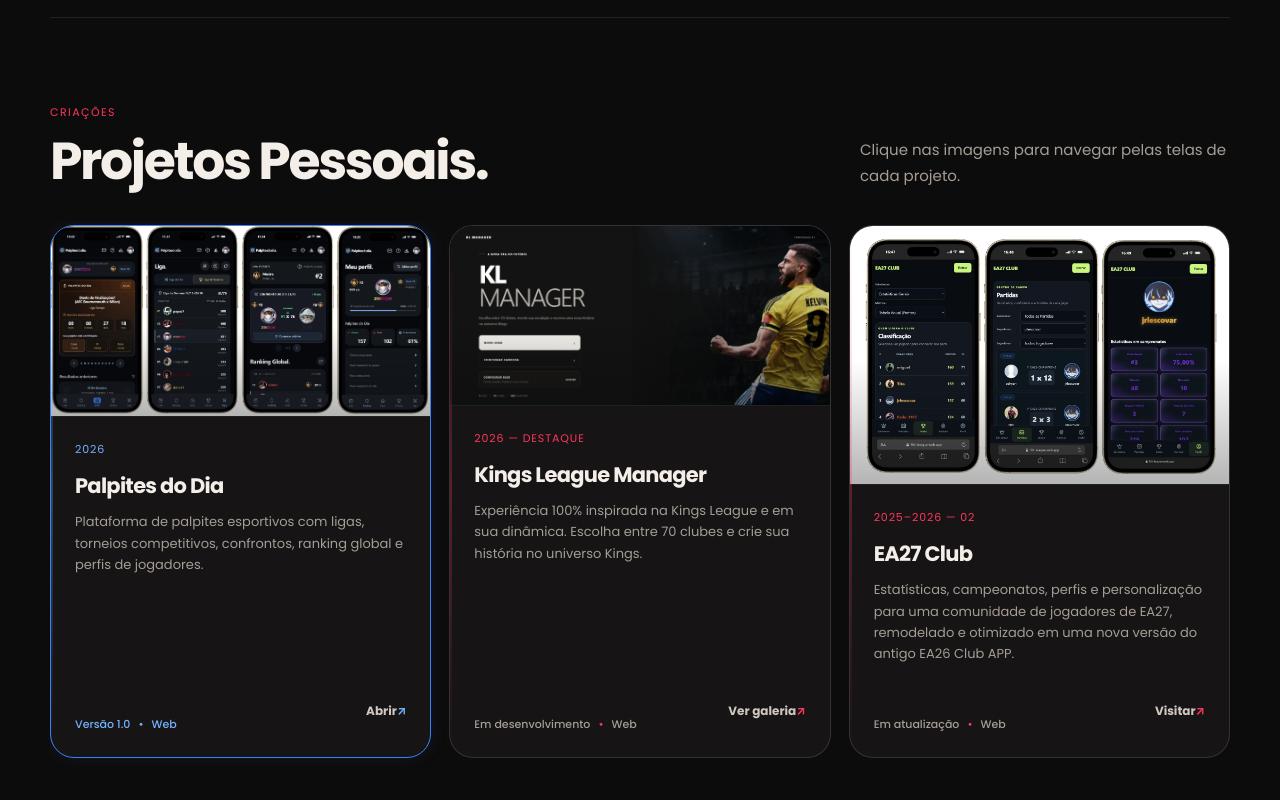
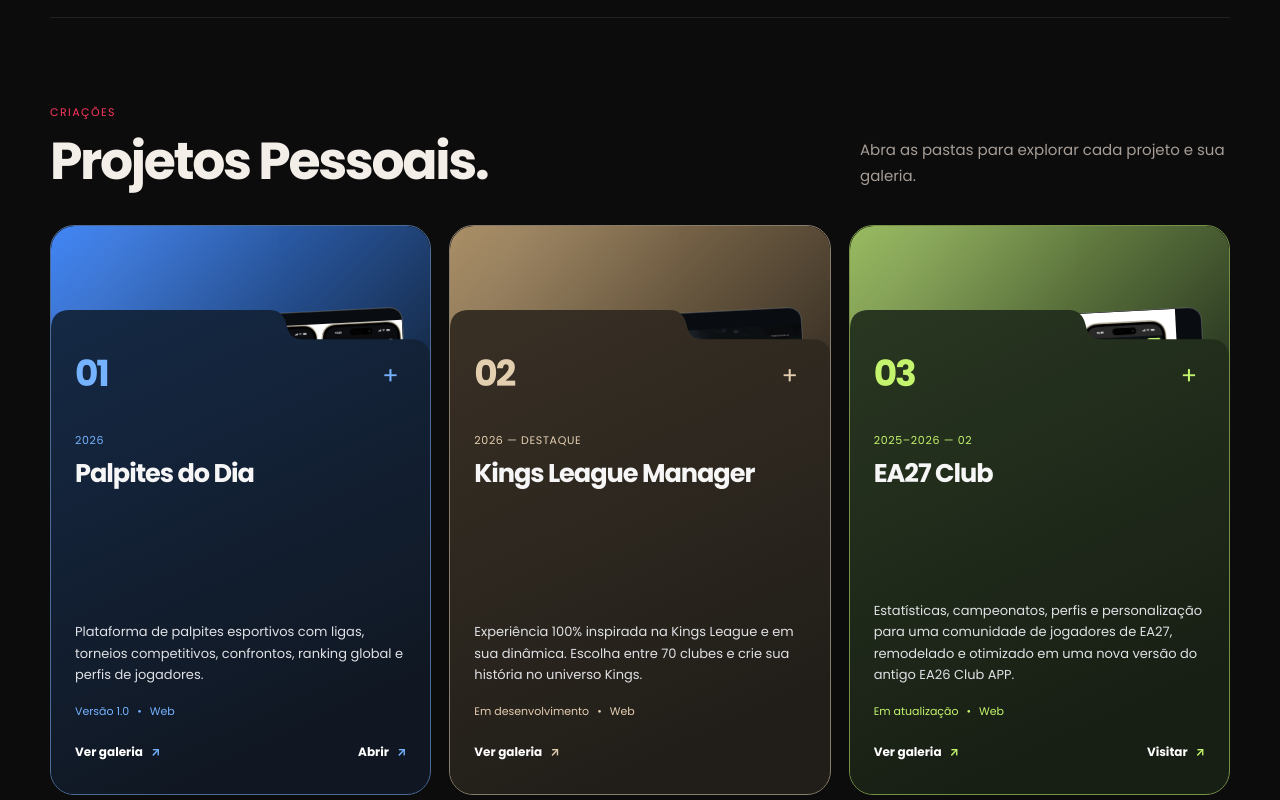
Before and after one commit to jrlescovar/jrlescovardeveloper, a React (Vite) app: page / in a window 1280 px wide. Shown: the part 1540-2340 px from the top of the page. Built offline with nearby package versions, Linux system fonts and the light colour scheme.

Commit message:
Adiciona pastas animadas aos projetos pessoais

```diff
--- a/src/App.jsx
+++ b/src/App.jsx
@@ -1,6 +1,7 @@
 import React, { useEffect, useRef, useState } from "react";
 import { navigationTargets, personalProjects, sidebarTargets, skills, worldProjects } from "./data.js";
 import { translations } from "./translations.js";
+import FolderProjectCard from "./FolderProjectCard.jsx";
 
 const github = "https://github.com/jrlescovar";
 const linkedin = "https://www.linkedin.com/in/jo%C3%A3o-lescovar-18b951277/";
@@ -64,6 +65,7 @@
 
 function ProjectCard({ project, text, personalIndex, openGallery }) {
   const personal = Number.isInteger(personalIndex);
+  if (personal) return <FolderProjectCard project={project} text={text} index={personalIndex} openGallery={openGallery} />;
   const number = project.numberKey ? text[project.numberKey] : project.number || "2026";
   const description = personal ? text.projectDescriptions[personalIndex] : text[project.descriptionKey];
   const status = personal ? (project.statusKey ? text[project.statusKey] : project.status) : text[project.typeKey];
--- /dev/null
+++ b/src/FolderProjectCard.jsx
@@ -0,0 +1,34 @@
+import React, { useState } from "react";
+import "./folderProjects.css";
+
+export default function FolderProjectCard({ project, text, index, openGallery }) {
+  const [expanded, setExpanded] = useState(false);
+  const number = project.numberKey ? text[project.numberKey] : project.number;
+  const status = project.statusKey ? text[project.statusKey] : project.status;
+  const galleryLabel = text.galleryAction.replace(/↗/g, "").trim();
+  const toggleLabel = `${text.folderToggle} — ${project.title}`;
+
+  return <article className={`folder-project folder-${project.slug}${expanded ? " is-expanded" : ""}`}>
+    <div className="folder-back" aria-hidden="true" />
+    <div className="folder-artwork" aria-hidden="true">
+      <img src={project.cover} alt="" width={project.width} height={project.height} loading="lazy" decoding="async" />
+    </div>
+    <div className="folder-face" aria-hidden="true" />
+    <button className="folder-toggle" type="button" aria-label={toggleLabel} aria-pressed={expanded} onClick={() => setExpanded(!expanded)}>
+      <span className="folder-index">{String(index + 1).padStart(2, "0")}</span>
+      <span className="folder-toggle-icon" aria-hidden="true">{expanded ? "−" : "+"}</span>
+    </button>
+    <div className="folder-heading">
+      <p className="folder-year">{number}</p>
+      <h3>{project.title}</h3>
+    </div>
+    <div className="folder-details">
+      <p className="folder-description">{text.projectDescriptions[index]}</p>
+      <p className="folder-tags"><span>{status}</span><span>{project.tag}</span></p>
+      <div className="folder-actions">
+        <button type="button" onClick={(event) => openGallery(project, event.currentTarget)} aria-label={`${galleryLabel} — ${project.title}`}>{galleryLabel} <span aria-hidden="true">↗</span></button>
+        {project.href && <a href={project.href} target="_blank" rel="noopener noreferrer">{text.projectLinks[index].replace(/↗/g, "").trim()} <span aria-hidden="true">↗</span></a>}
+      </div>
+    </div>
+  </article>;
+}
--- /dev/null
+++ b/src/folderProjects.css
@@ -0,0 +1,126 @@
+/* The folder moves independently of its readable content and actions. */
+.folder-project {
+  --folder-accent: #75b2ff;
+  --folder-front: #152945;
+  --folder-bottom: #101722;
+  --folder-back: #3b82f6;
+  --folder-ease: cubic-bezier(0.23, 1, 0.32, 1);
+  position: relative;
+  isolation: isolate;
+  flex: 0 0 max(290px, calc((100% - 36px) / 3));
+  min-width: 0;
+  height: 570px;
+  overflow: hidden;
+  border: 1px solid color-mix(in srgb, var(--folder-accent) 55%, #171717);
+  border-radius: 24px;
+  background: var(--folder-bottom);
+  scroll-snap-align: start;
+  scroll-snap-stop: always;
+}
+
+.folder-manager { --folder-accent: #e4ceb0; --folder-front: #393025; --folder-bottom: #211e19; --folder-back: #a88c62; }
+.folder-ea { --folder-accent: #c4f46d; --folder-front: #293721; --folder-bottom: #171e14; --folder-back: #96b95b; }
+.folder-penalty { --folder-accent: #ebca70; --folder-front: #3b3020; --folder-bottom: #211c15; --folder-back: #b59243; }
+.folder-dbase { --folder-accent: #c5d5e9; --folder-front: #2c3341; --folder-bottom: #191e28; --folder-back: #7b90b0; }
+
+.folder-back {
+  position: absolute;
+  inset: 0;
+  border-radius: inherit;
+  background: linear-gradient(135deg, var(--folder-back), var(--folder-front) 55%, var(--folder-accent)); /* taste-skill-ignore: iridescent backing requested in reference. */
+}
+
+.folder-back::after {
+  position: absolute;
+  inset: 0;
+  background: linear-gradient(115deg, transparent 10%, #ffffff38 35%, transparent 65%); /* taste-skill-ignore: requested folder reflection. */
+  content: "";
+  opacity: 0.25;
+  transform: translateX(-40%);
+  transition: transform 500ms var(--folder-ease), opacity 500ms ease;
+}
+
+.folder-artwork {
+  position: absolute;
+  top: 18px;
+  right: 12px;
+  left: 12px;
+  height: 205px;
+  overflow: hidden;
+  border: 1px solid #ffffff40;
+  border-radius: 14px;
+  background: #090c10;
+  transform: translateY(65px) scale(0.94) rotate(-3deg);
+  transition: transform 500ms var(--folder-ease);
+}
+
+.folder-artwork img { display: block; width: 100%; height: 100%; object-fit: contain; }
+
+.folder-face {
+  position: absolute;
+  inset: 84px 0 -100px;
+  background: linear-gradient(155deg, var(--folder-front), var(--folder-bottom) 72%); /* taste-skill-ignore: shaded face from reference. */
+  mask: url("/img/folder-face.svg") 0 0 / 100% 100% no-repeat;
+  transform: translateY(0);
+  transition: transform 500ms var(--folder-ease);
+}
+
+.folder-toggle {
+  position: absolute;
+  inset: 84px 0 auto;
+  z-index: 2;
+  display: flex;
+  align-items: center;
+  justify-content: space-between;
+  width: 100%;
+  height: 100px;
+  padding: 28px 24px 0;
+  border: 0;
+  background: transparent;
+  color: var(--folder-accent);
+  text-align: left;
+  cursor: pointer;
+  touch-action: manipulation;
+  transition: transform 500ms var(--folder-ease);
+}
+
+.folder-index { font-size: 36px; line-height: 1; font-weight: 650; letter-spacing: -0.06em; }
+.folder-toggle-icon { display: grid; place-items: center; width: 32px; height: 32px; font-size: 24px; }
+.folder-heading { position: absolute; top: 206px; right: 24px; left: 24px; transition: transform 500ms var(--folder-ease); pointer-events: none; }
+.folder-year { margin: 0 0 10px; color: var(--folder-accent); font-size: 11px; letter-spacing: 0.06em; }
+.folder-heading h3 { margin: 0; color: #f6f6f6; font-size: clamp(22px, 2vw, 27px); line-height: 1.16; letter-spacing: -0.04em; }
+.folder-details { position: absolute; right: 24px; bottom: 20px; left: 24px; }
+.folder-description { margin: 0; color: #e0e1e5; font-size: 13px; line-height: 1.65; }
+.folder-tags { display: flex; flex-wrap: wrap; gap: 8px; margin: 18px 0 10px; color: var(--folder-accent); font-size: 11px; }
+.folder-tags span + span::before { content: "•"; margin-right: 8px; }
+.folder-actions { display: flex; align-items: center; justify-content: space-between; gap: 12px; }
+.folder-actions :is(a, button) { display: inline-flex; align-items: center; gap: 8px; min-height: 44px; padding: 0; border: 0; background: transparent; color: #fff; font: inherit; font-size: 12px; font-weight: 650; text-decoration: none; cursor: pointer; touch-action: manipulation; }
+.folder-actions span { color: var(--folder-accent); }
+.folder-project :is(a, button):focus-visible { outline: 2px solid var(--folder-accent); outline-offset: 4px; border-radius: 4px; }
+.folder-project .folder-toggle:focus-visible { outline-offset: -8px; }
+
+.folder-project.is-expanded .folder-face { transform: translateY(82px); }
+.folder-project.is-expanded .folder-toggle { transform: translateY(82px); }
+.folder-project.is-expanded .folder-heading { transform: translateY(60px); }
+.folder-project.is-expanded .folder-artwork { transform: translateY(0) scale(1) rotate(0); }
+.folder-project.is-expanded .folder-back::after { transform: translateX(40%); opacity: 0.6; }
+
+@media (hover: hover) and (pointer: fine) {
+  .folder-project:hover .folder-face { transform: translateY(82px); }
+  .folder-project:hover .folder-toggle { transform: translateY(82px); }
+  .folder-project:hover .folder-heading { transform: translateY(60px); }
+  .folder-project:hover .folder-artwork { transform: translateY(0) scale(1) rotate(0); }
+  .folder-project:hover .folder-back::after { transform: translateX(40%); opacity: 0.6; }
+  .folder-actions :is(a, button):hover { color: var(--folder-accent); }
+}
+
+@media (max-width: 900px) {
+  .folder-project { flex-basis: min(84vw, 330px); }
+}
+
+@media (prefers-reduced-motion: reduce) {
+  .folder-project *, .folder-project *::after { transition: none; }
+  .folder-project .folder-artwork { transform: none; }
+  .folder-project .folder-face, .folder-project .folder-toggle { transform: translateY(82px); }
+  .folder-project .folder-heading { transform: translateY(60px); }
+}
--- a/src/translations.js
+++ b/src/translations.js
@@ -70,7 +70,8 @@
       drauguProjectLink: "Visitar ↗",
       projectsKicker: "CRIAÇÕES",
       projectsTitle: "Projetos Pessoais.",
-      projectsDescription: "Clique nas imagens para navegar pelas telas de cada projeto.",
+      projectsDescription: "Abra as pastas para explorar cada projeto e sua galeria.",
+      folderToggle: "Abrir ou fechar pasta",
       swipe: "Deslize para explorar <span>→</span>",
       featured: "2026 — DESTAQUE",
       versionOne: "Versão 1.0",
@@ -168,7 +169,8 @@
       drauguProjectLink: "Visit ↗",
       projectsKicker: "CREATIONS",
       projectsTitle: "Personal Projects.",
-      projectsDescription: "Click the images to browse each project's screens.",
+      projectsDescription: "Open the folders to explore each project and its gallery.",
+      folderToggle: "Open or close folder",
       swipe: "Swipe to explore <span>→</span>",
       featured: "2026 — FEATURED",
       versionOne: "Version 1.0",
@@ -266,7 +268,8 @@
       drauguProjectLink: "Visitar ↗",
       projectsKicker: "CREACIONES",
       projectsTitle: "Proyectos Personales.",
-      projectsDescription: "Haz clic en las imágenes para recorrer las pantallas de cada proyecto.",
+      projectsDescription: "Abre las carpetas para explorar cada proyecto y su galería.",
+      folderToggle: "Abrir o cerrar carpeta",
       swipe: "Desliza para explorar <span>→</span>",
       featured: "2026 — DESTACADO",
       versionOne: "Versión 1.0",
```
Also changed, not shown: public/img/folder-face.svg (added), 1 other file (tests, documents, lock files or other folders).
